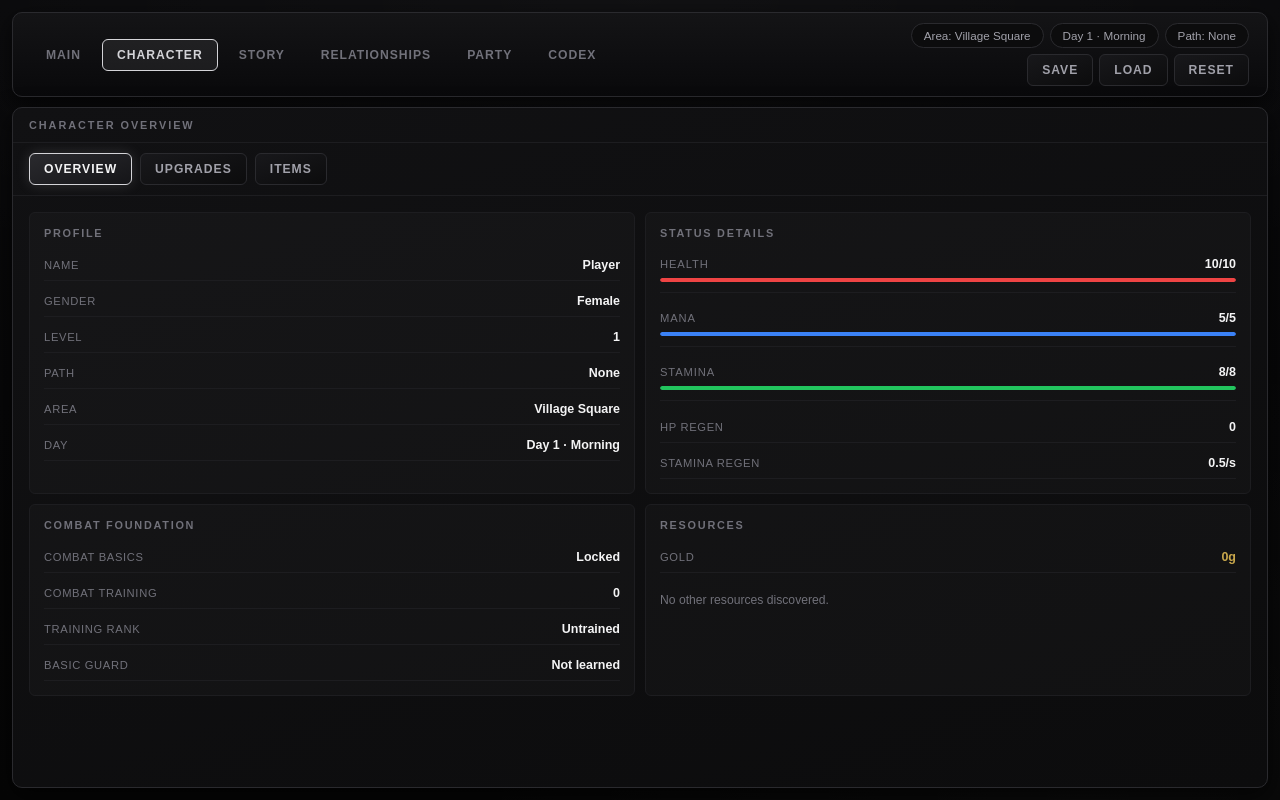
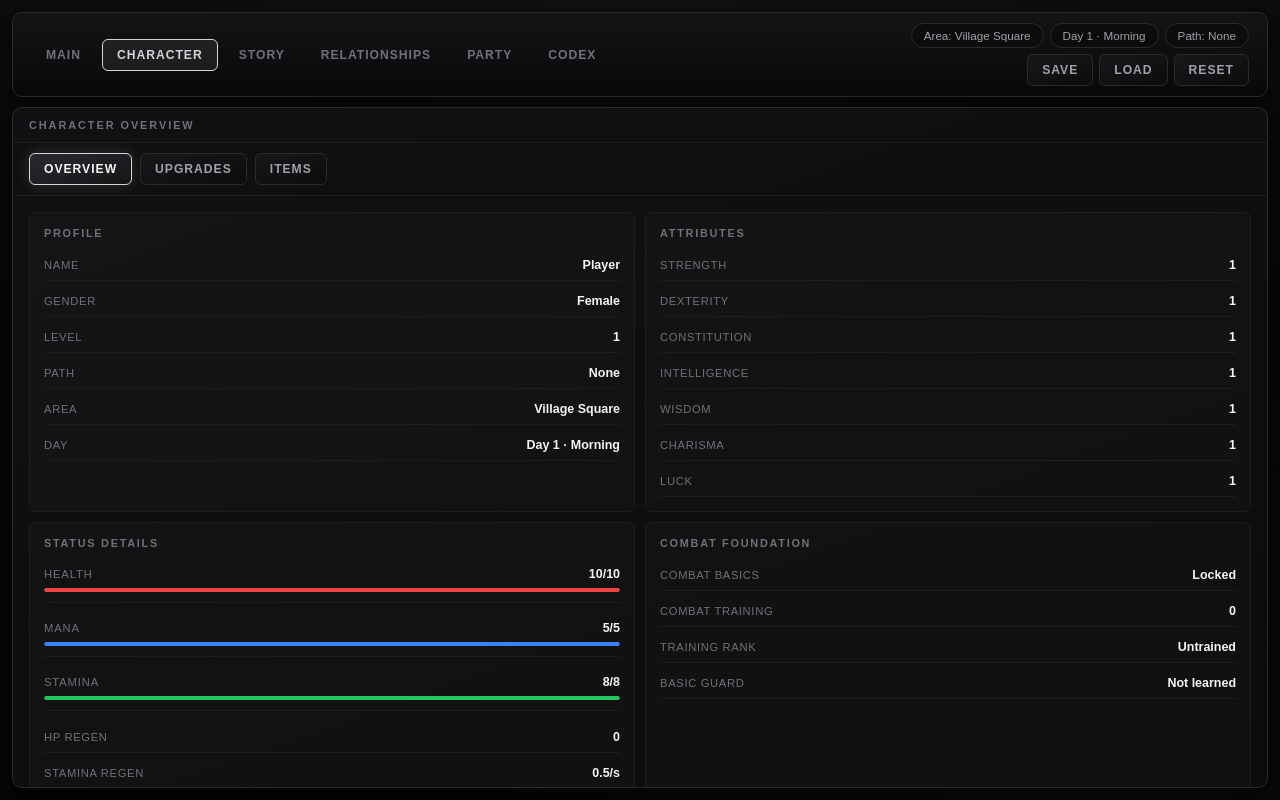
Before and after one commit to npaibay/new-untitled-game, a React (Vite) app: page / in a window 1280 px wide. Both pictures are taken after a click on the button "CHARACTER". Built offline with nearby package versions, Linux system fonts and the light colour scheme.

Commit message:
Add character attributes foundation

```diff
--- a/src/components/CharacterPage.jsx
+++ b/src/components/CharacterPage.jsx
@@ -5,7 +5,10 @@ import {
   getUpgradeLevel,
   isUpgradeMaxed,
 } from "../engine/upgradeSystem";
-import { formatRegenValue } from "../utils/formatters";
+import {
+  formatAttributeLabel,
+  formatRegenValue,
+} from "../utils/formatters";
 import InfoRow from "./ui/InfoRow";
 import StatMeter from "./ui/StatMeter";
 
@@ -26,6 +29,16 @@ const equipmentSlots = [
     id: "accessory3",
     label: "Accessory 3",
   },
+];
+
+const attributeOrder = [
+  "strength",
+  "dexterity",
+  "constitution",
+  "intelligence",
+  "wisdom",
+  "charisma",
+  "luck",
 ];
 
 function CharacterPage({
@@ -53,6 +66,7 @@ function CharacterPage({
     gameState.unlocks?.systems?.combat_basics
   );
   const basicGuardUnlocked = Boolean(gameState.unlocks?.systems?.basic_guard);
+  const attributes = player.attributes || {};
 
   const resolvedInventoryItems = inventoryItems.map((entry) => {
     const itemId = entry.itemId || entry.id;
@@ -123,6 +137,20 @@ function CharacterPage({
                 <InfoRow label="Path" value={player.path} />
                 <InfoRow label="Area" value={currentAreaLabel} />
                 <InfoRow label="Day" value={player.day} />
+              </div>
+            </section>
+
+            <section className="character-card">
+              <h3>Attributes</h3>
+
+              <div className="character-grid">
+                {attributeOrder.map((attribute) => (
+                  <InfoRow
+                    key={attribute}
+                    label={formatAttributeLabel(attribute)}
+                    value={attributes[attribute] ?? 1}
+                  />
+                ))}
               </div>
             </section>
 
--- a/src/data/defaultPlayer.js
+++ b/src/data/defaultPlayer.js
@@ -17,5 +17,15 @@ export const defaultPlayer = {
   maxStamina: 8,
   staminaRegen: 0.5,
 
+  attributes: {
+    strength: 1,
+    dexterity: 1,
+    constitution: 1,
+    intelligence: 1,
+    wisdom: 1,
+    charisma: 1,
+    luck: 1,
+  },
+
   isResting: false,
 };
--- a/src/engine/saveMigration.js
+++ b/src/engine/saveMigration.js
@@ -1,6 +1,6 @@
 import { createGameState } from "./createGameState";
 
-export const CURRENT_SAVE_VERSION = 6;
+export const CURRENT_SAVE_VERSION = 7;
 
 function isPlainObject(value) {
   return value !== null && typeof value === "object" && !Array.isArray(value);
@@ -49,7 +49,25 @@ function normalizePlayer(player) {
   player.mp = Math.max(0, player.mp);
   player.stamina = Math.max(0, player.stamina);
 
+  player.attributes = normalizeAttributes(player.attributes);
+
   return player;
+}
+
+function normalizeAttributes(attributes) {
+  const defaultAttributes = createGameState().player.attributes;
+  const normalizedAttributes = isPlainObject(attributes) ? attributes : {};
+
+  return Object.keys(defaultAttributes).reduce((nextAttributes, attribute) => {
+    const value = Number(normalizedAttributes[attribute]);
+
+    nextAttributes[attribute] =
+      Number.isFinite(value) && value >= 0
+        ? Math.floor(value)
+        : defaultAttributes[attribute];
+
+    return nextAttributes;
+  }, {});
 }
 
 export function migrateSaveState(savedState) {
--- a/src/utils/formatters.js
+++ b/src/utils/formatters.js
@@ -30,3 +30,17 @@ export function formatStatLabel(stat) {
 
   return labels[stat] || stat;
 }
+
+export function formatAttributeLabel(attribute) {
+  const labels = {
+    strength: "Strength",
+    dexterity: "Dexterity",
+    constitution: "Constitution",
+    intelligence: "Intelligence",
+    wisdom: "Wisdom",
+    charisma: "Charisma",
+    luck: "Luck",
+  };
+
+  return labels[attribute] || attribute;
+}
```
